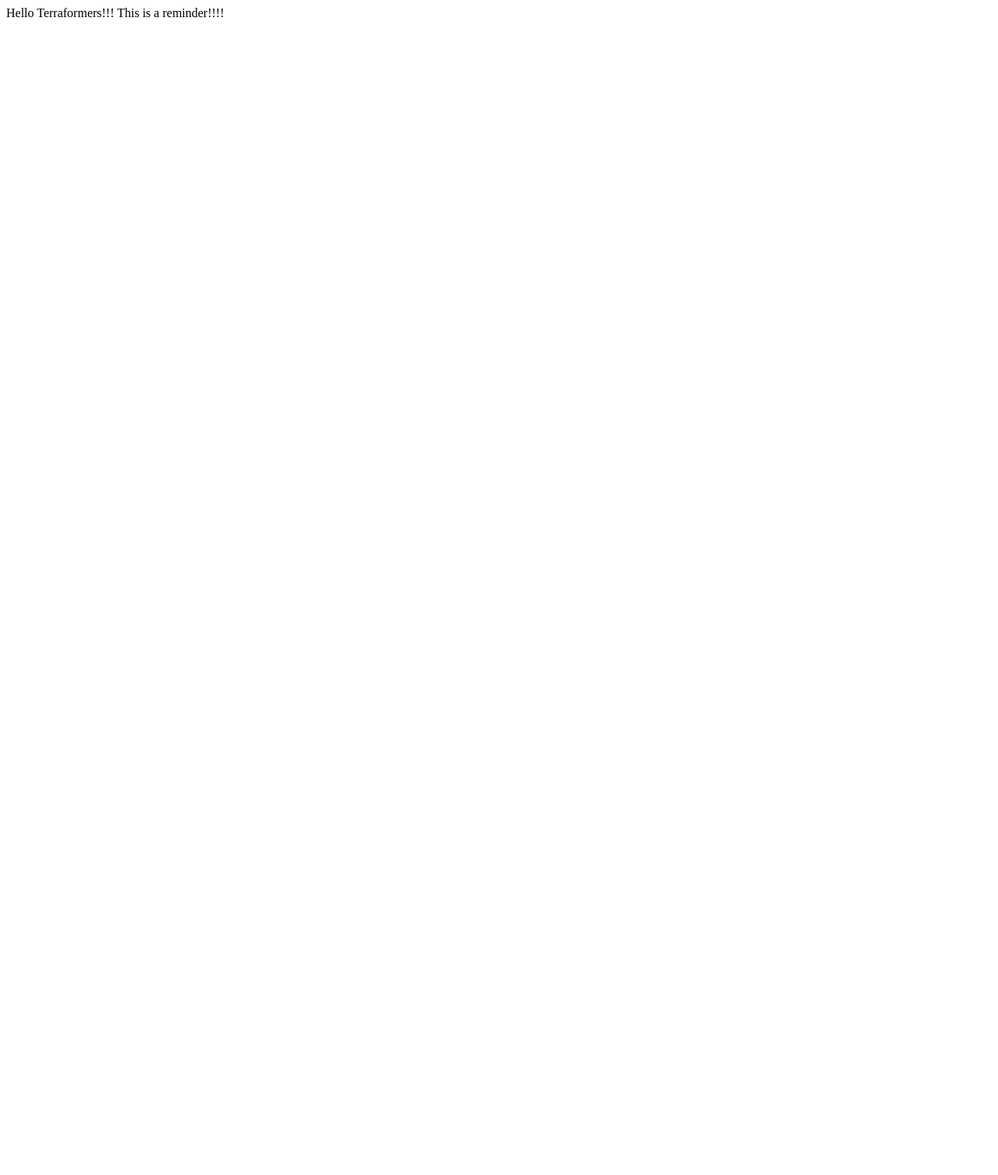
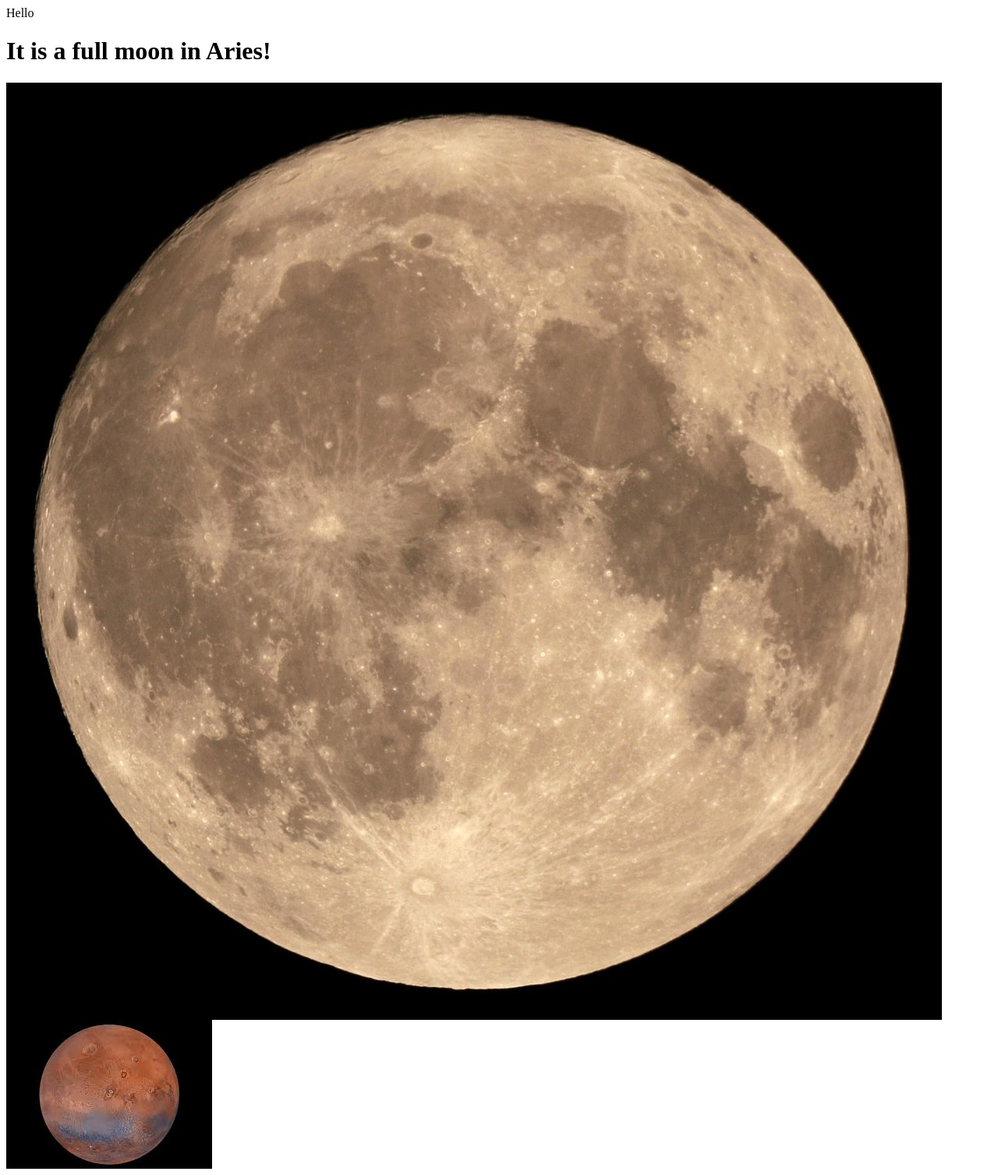
Before and after one commit to shayne008/terraform-beginner-bootcamp-2023, a plain HTML site: page public/index.html in a window 1280 px wide. Shown: the whole page at 78% size. Before the commit the page ends 800 px from the top, so only its background shows below. Drawn offline with Linux system fonts and the light colour scheme.

Commit message:
#34 Uploading assets using for each (#35)

```diff
--- a/public/index.html
+++ b/public/index.html
@@ -1,4 +1,4 @@
-<!DOCTYPE html>
+Hello <!DOCTYPE html>
 <html lang="en">
 <head>
     <meta charset="UTF-8">
@@ -6,6 +6,8 @@
     <title>Hello Terraformers</title>
 </head>
 <body>
-    Hello Terraformers!!! This is a reminder!!!!
+    <h1>It is a full moon in Aries!</h1>
+    <img src="/assets/Supermoon.jpg">
+    <img src="/assets/mars.jpeg">
 </body>
 </html>
```
Also changed, not shown: public/assets/Supermoon.jpg (added), public/assets/mars.jpeg (added), 6 other files.
